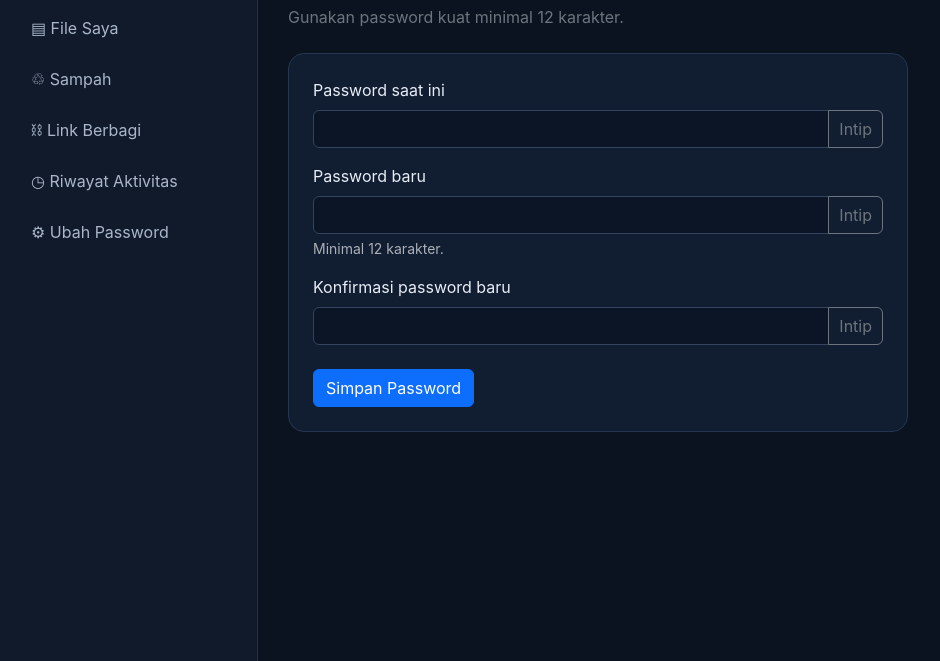
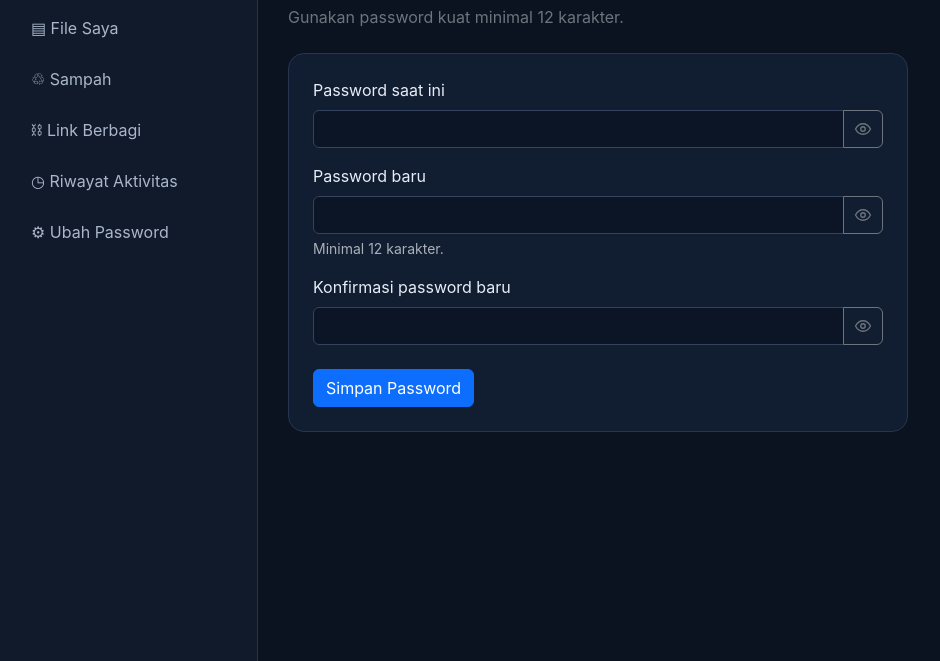
Before and after one commit to FerdanaRizky/pesona-cloud-drive, a CodeIgniter 4 app: template app/Views/account/password.php in a window 1280 px wide. Shown: the part 139-800 px from the top of the page, without its empty margins (0-940 px from the left). Run offline with PHP 8.4 and a stand-in for CodeIgniter, Linux system fonts and the light colour scheme; the template is opened without the code that fills it, so the values that code supplies are empty; some libraries are stand-ins or nearby versions.

Commit message:
Replace password visibility text with accessible eye icon

```diff
--- a/app/Views/account/password.php
+++ b/app/Views/account/password.php
@@ -9,14 +9,14 @@
       <label class="form-label" for="current_password">Password saat ini</label>
       <div class="input-group">
         <input class="form-control" id="current_password" type="password" name="current_password" autocomplete="current-password" required>
-        <button class="btn btn-outline-secondary toggle-password" type="button" data-target="current_password" aria-label="Tampilkan password saat ini" aria-pressed="false">Intip</button>
+        <button class="btn btn-outline-secondary toggle-password" type="button" data-target="current_password" aria-label="Tampilkan password saat ini" aria-pressed="false"><svg class="password-eye-icon" viewBox="0 0 24 24" aria-hidden="true"><path d="M2 12s3.6-7 10-7 10 7 10 7-3.6 7-10 7S2 12 2 12Z"/><circle cx="12" cy="12" r="3"/></svg></button>
       </div>
     </div>
     <div class="mb-3">
       <label class="form-label" for="new_password">Password baru</label>
       <div class="input-group">
         <input class="form-control" id="new_password" type="password" name="password" minlength="12" autocomplete="new-password" required>
-        <button class="btn btn-outline-secondary toggle-password" type="button" data-target="new_password" aria-label="Tampilkan password baru" aria-pressed="false">Intip</button>
+        <button class="btn btn-outline-secondary toggle-password" type="button" data-target="new_password" aria-label="Tampilkan password baru" aria-pressed="false"><svg class="password-eye-icon" viewBox="0 0 24 24" aria-hidden="true"><path d="M2 12s3.6-7 10-7 10 7 10 7-3.6 7-10 7S2 12 2 12Z"/><circle cx="12" cy="12" r="3"/></svg></button>
       </div>
       <div class="form-text">Minimal 12 karakter.</div>
     </div>
@@ -24,7 +24,7 @@
       <label class="form-label" for="password_confirm">Konfirmasi password baru</label>
       <div class="input-group">
         <input class="form-control" id="password_confirm" type="password" name="password_confirm" minlength="12" autocomplete="new-password" required>
-        <button class="btn btn-outline-secondary toggle-password" type="button" data-target="password_confirm" aria-label="Tampilkan konfirmasi password" aria-pressed="false">Intip</button>
+        <button class="btn btn-outline-secondary toggle-password" type="button" data-target="password_confirm" aria-label="Tampilkan konfirmasi password" aria-pressed="false"><svg class="password-eye-icon" viewBox="0 0 24 24" aria-hidden="true"><path d="M2 12s3.6-7 10-7 10 7 10 7-3.6 7-10 7S2 12 2 12Z"/><circle cx="12" cy="12" r="3"/></svg></button>
       </div>
     </div>
     <button class="btn btn-primary">Simpan Password</button>
```
